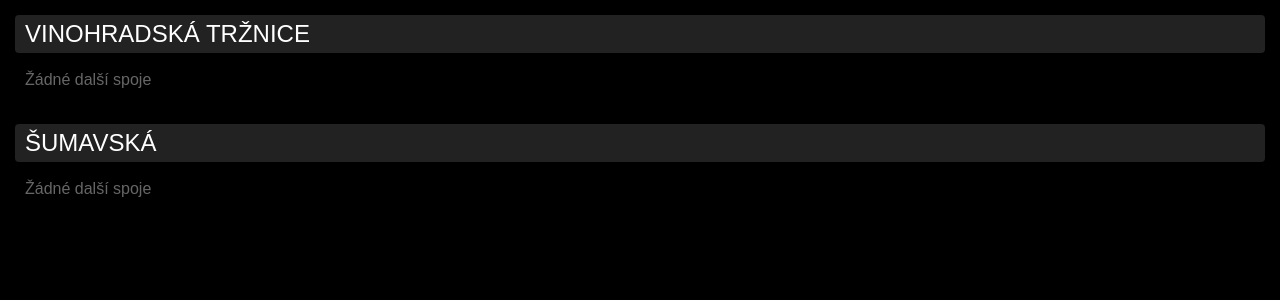
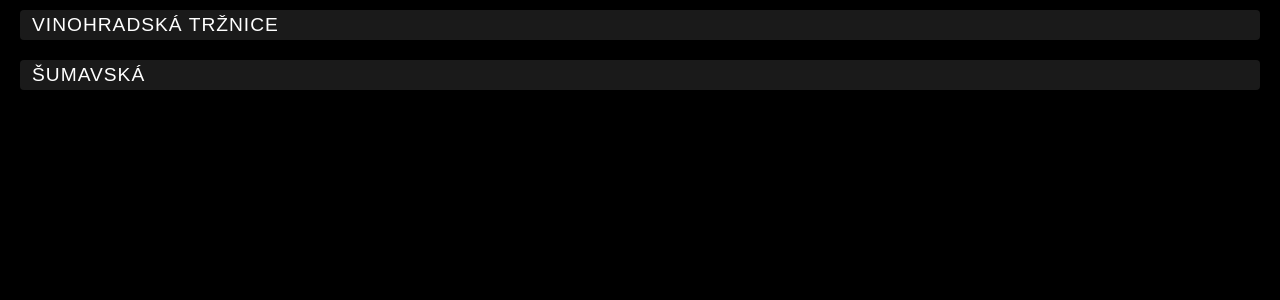
Before and after one commit to lordmalina/mhd_praha, a Flask app: page / in a window 1280 px wide. Shown: the top 300 px of the page. Run offline with Flask 3, Linux system fonts and the light colour scheme; data that the repository does not hold is empty.

Commit message:
feat: update styling and delay colors

```diff
--- a/app.py
+++ b/app.py
@@ -23,7 +23,7 @@ def get_data():
         all_stops_data = []
         for stop in stops_to_track:
             current_time = datetime.now().astimezone()
-            raw_data = client.get_departure_boards(stop["id"], time_from=current_time, limit=8)
+            raw_data = client.get_departure_boards(stop["id"], time_from=current_time, limit=5)
             processed_departures = []
 
             for dep in raw_data.get("departures", []):
--- a/templates/index.html
+++ b/templates/index.html
@@ -1,23 +1,88 @@
 <!DOCTYPE html>
-<html>
+<html lang="cs">
 <head>
     <meta charset="UTF-8">
+    <meta name="viewport" content="width=device-width, initial-scale=1.0, viewport-fit=cover">
     <title>MHD Panel</title>
     <style>
-        body { background: #000; color: #ffffff; font-family: 'Arial', sans-serif; margin: 0; padding: 15px; }
-        .stop-section { margin-bottom: 25px; }
-        .stop-title { font-size: 1.5rem; color: #fff; background: #222; padding: 5px 10px; border-radius: 4px; margin-bottom: 8px; text-transform: uppercase; }
-        .board { width: 100%; border-collapse: collapse; }
-        .row { border-bottom: 1px solid #1a1a1a; height: 65px; }
-        .line { font-size: 2.2rem; font-weight: bold; width: 65px; color: #fff; }
-        .target { font-size: 1.8rem; white-space: nowrap; overflow: hidden; }
-        .time-box { text-align: right; width: 140px; }
-        .time { font-size: 2.2rem; font-weight: bold; font-family: monospace; }
-        .delay { color: #ff3c00; font-size: 1rem; display: block; font-family: monospace; font-weight: bold; }
+        :root {
+            --orange: #ff9d00;
+            --white: #ffffff;
+            --red: #ff3c00;
+            --bg: #000;
+            --row-height: 52px;
+        }
+
+        body {
+            background: var(--bg);
+            color: var(--orange);
+            font-family: 'Arial', sans-serif;
+            margin: 0;
+            padding: 10px 20px;
+            padding-left: calc(20px + env(safe-area-inset-left));
+            padding-right: calc(20px + env(safe-area-inset-right));
+        }
+
+        .stop-section { margin-bottom: 15px; }
+
+        .stop-title {
+            font-size: 1.2rem;
+            color: #fff;
+            background: #1a1a1a;
+            padding: 4px 12px;
+            border-radius: 4px;
+            margin-bottom: 5px;
+            text-transform: uppercase;
+            letter-spacing: 1px;
+        }
+
+        .board { width: 100%; border-collapse: collapse; table-layout: fixed; }
+
+        .row {
+            border-bottom: 1px solid #111;
+            height: var(--row-height);
+        }
+
+        .line {
+            font-size: 2rem;
+            font-weight: bold;
+            width: 70px;
+            color: #fff;
+            text-align: left;
+        }
+
+        .target {
+            font-size: 1.6rem;
+            white-space: nowrap;
+            overflow: hidden;
+            text-overflow: ellipsis;
+            padding-right: 10px;
+        }
+
+        .time-box {
+            text-align: right;
+            width: 150px;
+        }
+
+        .time {
+            font-size: 2rem;
+            font-weight: bold;
+            font-family: 'Courier New', monospace;
+            color: var(--white);
+        }
+
+        .delay {
+            color: var(--red);
+            font-size: 0.9rem;
+            display: block;
+            font-family: monospace;
+            font-weight: bold;
+            margin-top: -4px;
+        }
     </style>
 </head>
 <body>
-    <div id="content">Načítám data z Golemia...</div>
+    <div id="content">Načítám...</div>
 
     <script>
         let departureData = [];
@@ -31,7 +96,7 @@
         }
 
         function formatDelay(totalSeconds) {
-            if (totalSeconds <= 10) return "";
+            if (totalSeconds <= 15) return "";
             const m = Math.floor(totalSeconds / 60);
             const s = totalSeconds % 60;
             return `+${m}m ${s}s`;
@@ -47,11 +112,8 @@
                     departureData = data;
                     renderStaticStructure();
                 }
-            } catch (e) {
-                console.error("Chyba API:", e);
-            } finally {
-                isFetching = false;
-            }
+            } catch (e) { console.error(e); }
+            finally { isFetching = false; }
         }
 
         function renderStaticStructure() {
@@ -64,12 +126,11 @@
                     <table class="board">`;
 
                 let displayedCount = 0;
-
                 stop.departures.forEach((tram, tramIdx) => {
                     const depTime = new Date(tram.timestamp);
                     const diffSecs = Math.floor((depTime - now) / 1000);
 
-                    if (diffSecs >= 0 && displayedCount < 5) {
+                    if (diffSecs >= 0 && displayedCount < 3) {
                         const uniqueId = `time-${stopIdx}-${tramIdx}`;
                         html += `<tr class="row">
                             <td class="line">${tram.line}</td>
@@ -82,11 +143,6 @@
                         displayedCount++;
                     }
                 });
-
-                if (displayedCount === 0) {
-                    html += `<tr><td colspan="3" style="color:#666;padding:10px;">Žádné další spoje</td></tr>`;
-                }
-
                 html += `</table></div>`;
             });
             document.getElementById('content').innerHTML = html;
@@ -94,39 +150,33 @@
 
         function updateCounters() {
             const now = new Date();
-            let triggerRefresh = false;
             let needsFullRender = false;
 
             departureData.forEach((stop, stopIdx) => {
-                let visibleInThisStop = 0;
+                stop.departures.forEach((tram, tramIdx) => {
+                    const element = document.getElementById(`time-${stopIdx}-${tramIdx}`);
+                    if (element) {
+                        const depTime = new Date(tram.timestamp);
+                        const diffSecs = Math.floor((depTime - now) / 1000);
 
-                stop.departures.forEach((tram, tramIdx) => {
-                    const depTime = new Date(tram.timestamp);
-                    const diffSecs = Math.floor((depTime - now) / 1000);
-                    const element = document.getElementById(`time-${stopIdx}-${tramIdx}`);
-
-                    if (diffSecs < 0 && element) {
-                        needsFullRender = true;
-                        triggerRefresh = true;
-                    } else if (element) {
-                        element.innerText = formatTime(diffSecs);
-                        element.style.color = diffSecs < 60 ? "#ff7300" : "#ffffff";
+                        if (diffSecs < 0) {
+                            needsFullRender = true;
+                        } else {
+                            element.innerText = formatTime(diffSecs);
+                            element.style.color = diffSecs < 45 ? "var(--orange)" : "var(--white)";
+                        }
                     }
                 });
             });
 
             if (needsFullRender) {
                 renderStaticStructure();
-            }
-
-            if (triggerRefresh) {
                 fetchData();
             }
         }
 
         setInterval(fetchData, 20000);
         setInterval(updateCounters, 1000);
-
         fetchData();
     </script>
 </body>
```
